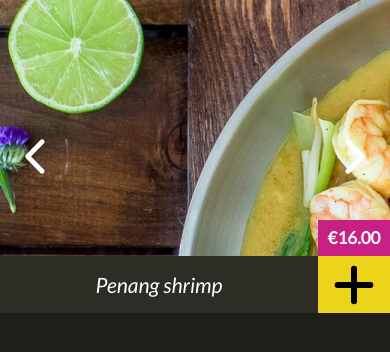
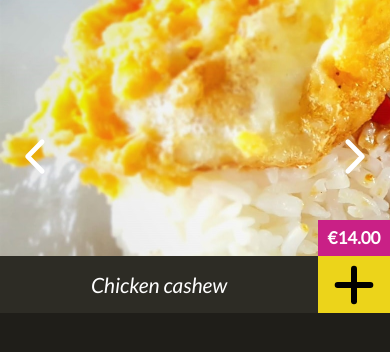
Before and after one commit to js-tasks-ru/jsbasic-20240115_sabteil, a website: page 5-module/3-task/index.html in a window 390 px wide. Both pictures are taken after a click on the element 355 px from the left and 156 px from the top of the page. Drawn offline with Linux system fonts and the light colour scheme.

Commit message:
Решения 5-го модуля

```diff
--- a/5-module/1-task/index.js
+++ b/5-module/1-task/index.js
@@ -1,3 +1,6 @@
 function hideSelf() {
-  // ваш код...
+  // Получаем DOM-элемент нужной нам кнопки и записываем его в переменную
+  const button = document.querySelector(".hide-self-button");
+  // Создаем событие при нажатии на кнопку, добавляет атрибут hidden="true"
+  return button.onclick = () => button.setAttribute('hidden' , true );
 }
--- a/5-module/3-task/index.html
+++ b/5-module/3-task/index.html
@@ -1,4 +1,6 @@
 <!DOCTYPE html>
+<html>
+<head>
 <title>Бангкок Экспресс: Карусель</title>
 
 <link rel="stylesheet" href="/assets/styles/common.css" />
--- a/5-module/3-task/index.js
+++ b/5-module/3-task/index.js
@@ -1,3 +1,53 @@
 function initCarousel() {
-  // ваш код...
+
+  let rightClick = document.querySelector('.carousel__arrow.carousel__arrow_right'); // Выбирает правую стрелку
+  //
+  let leftClick = document.querySelector('.carousel__arrow.carousel__arrow_left'); // Выбирает левую стрелку
+  //
+  let carousel = document.querySelector('.carousel__inner');
+
+  leftClick.style.display = 'none'; // По умолчанию скрывает левую стрелку
+  let currentSlide = 0; // Отслеживает текущий слайд
+  let c = 0; // Текущее смещение
+
+  //Событие при нажатии на правую стрелку
+  rightClick.onclick = () => {
+
+    if (currentSlide != 3) {
+    carousel.style.transform = `translateX(${cheker("right")})` ;
+    currentSlide++ ; // Передает значение текущего слайда
+    if (leftClick.style.display === "none") { leftClick.style.display = '' }; // Возвращает левую стрелку стрелку
+    if (currentSlide === 3) { rightClick.style.display = "none"  }; // Убирает правую стрелку на последнем слайде
+
+    }
+
+  }
+
+  leftClick.onclick = () => {
+
+    if (currentSlide != 0) {
+    carousel.style.transform = `translateX(${cheker("left")})`;
+    currentSlide--; // Передает значение текущего слайда
+    if (currentSlide !=3) {rightClick.style.display = ""} // Возвращает правую стрелку
+    if (currentSlide == 0) {leftClick.style.display = 'none'} // Убирает левую стрелку на первом слайде
+
+    }
+
+  }
+
+  function cheker(whatButtonClick) { // функция которая возвращает необходимое смещение для слайда на всю его ширину
+
+    let curentElem = carousel.children[currentSlide];
+    let w = curentElem.offsetWidth;
+
+    if (whatButtonClick === "right") {
+    c += w;
+    return "-" + c + "px";
+    } else {
+    c -= w;
+    return "-" + c + "px";
+    }
+
+  }
+
 }
```
Also changed, not shown: 5-module/2-task/index.js (+23 -1 lines).
